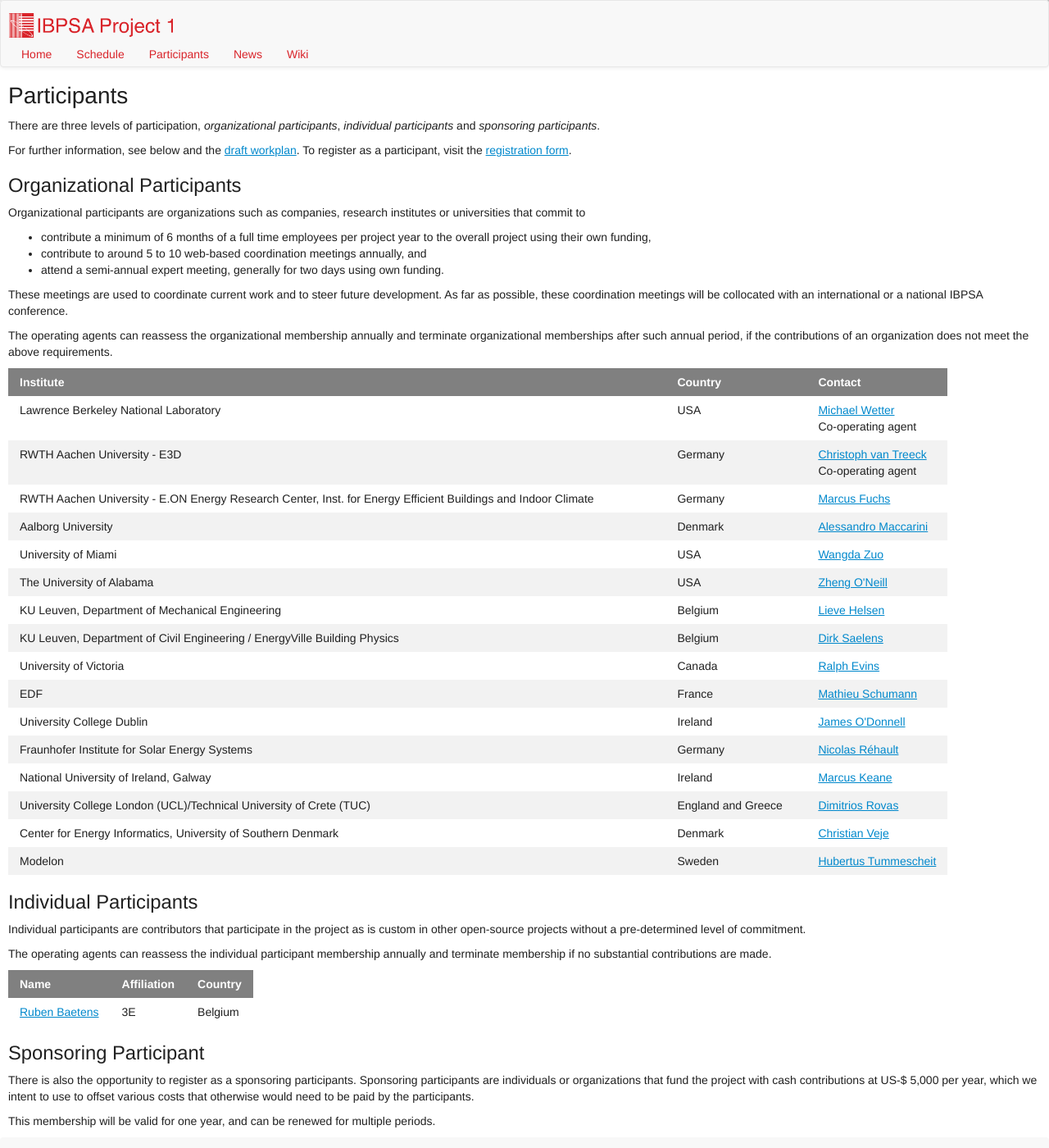
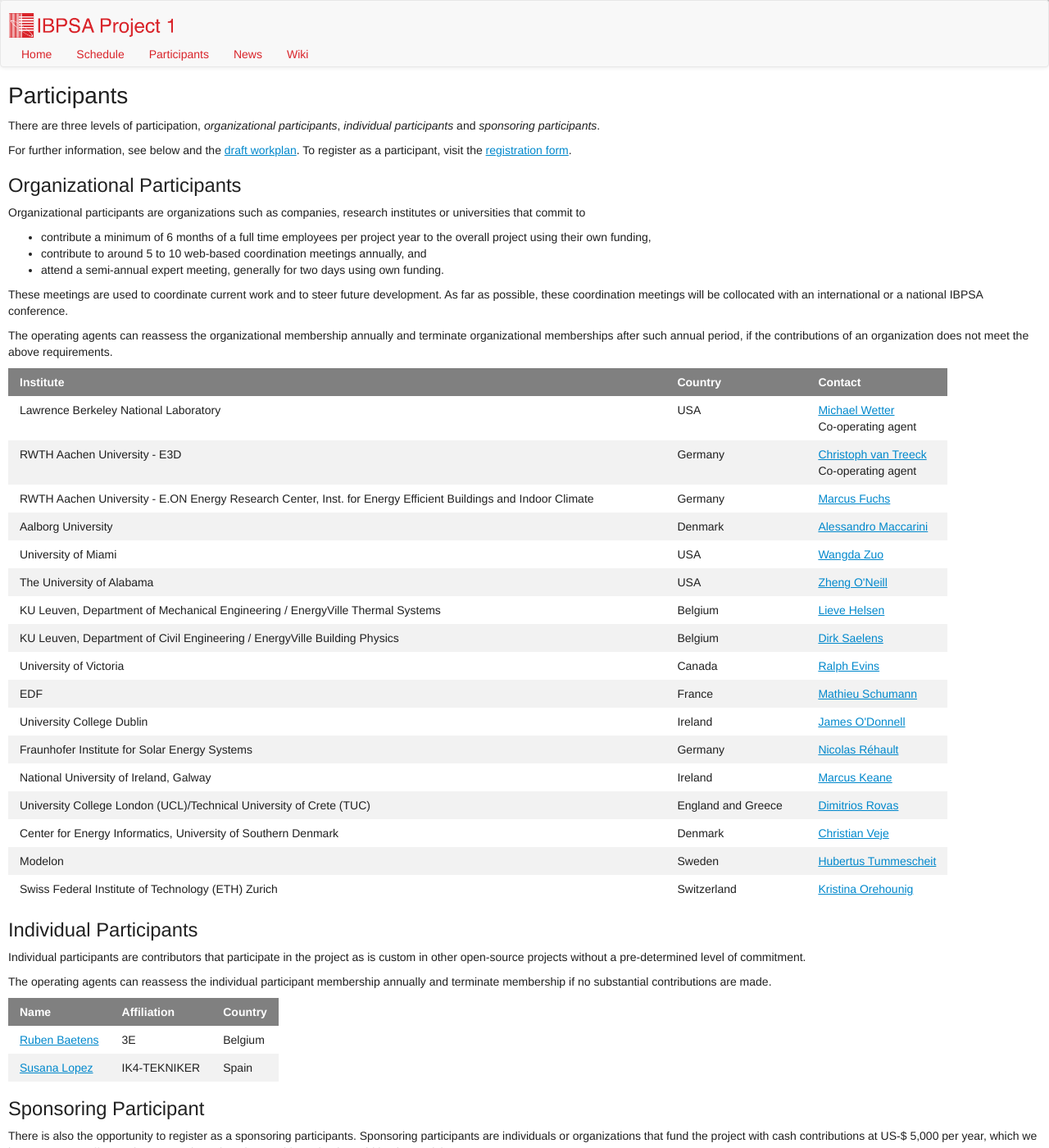
Before and after one commit to ibpsa/project1, a Jekyll site: the page built from participants.md, in a window 1280 px wide and 1400 px high. Shown: the whole window at 82% size. Built offline with Jekyll 4.4.1, drawn with Linux system fonts in a browser that asks for light colours; nearby versions of some CDN libraries.

Commit message:
Updated participant list

```diff
--- a/_data/individual_participants.yml
+++ b/_data/individual_participants.yml
@@ -3,3 +3,9 @@
   contact_email: rubenbaetens@gmail.com
   affiliation:     3E
   country:       Belgium
+
+- date_joined:   10/20/2016
+  contact_name:  Susana Lopez
+  contact_email: susana.lopez@tekniker.es
+  affiliation:   IK4-TEKNIKER
+  country:       Spain
--- a/_data/organizational_participants.yml
+++ b/_data/organizational_participants.yml
@@ -39,7 +39,7 @@
 - date_joined:   6/26/2016
   contact_name:  Lieve Helsen
   contact_email: Lieve.Helsen@kuleuven.be
-  institute:     KU Leuven, Department of Mechanical Engineering
+  institute:     KU Leuven, Department of Mechanical Engineering / EnergyVille Thermal Systems
   country:       Belgium
 
 - date_joined:   6/13/2016
@@ -95,3 +95,9 @@
   contact_email: hubertus.tummescheit@modelon.com
   institute:     Modelon
   country:       Sweden
+
+- date_joined:   10/21/2016
+  contact_name:  Kristina Orehounig
+  contact_email: orehounig@arch.ethz.ch
+  institute:     Swiss Federal Institute of Technology (ETH) Zurich
+  country:       Switzerland
```
